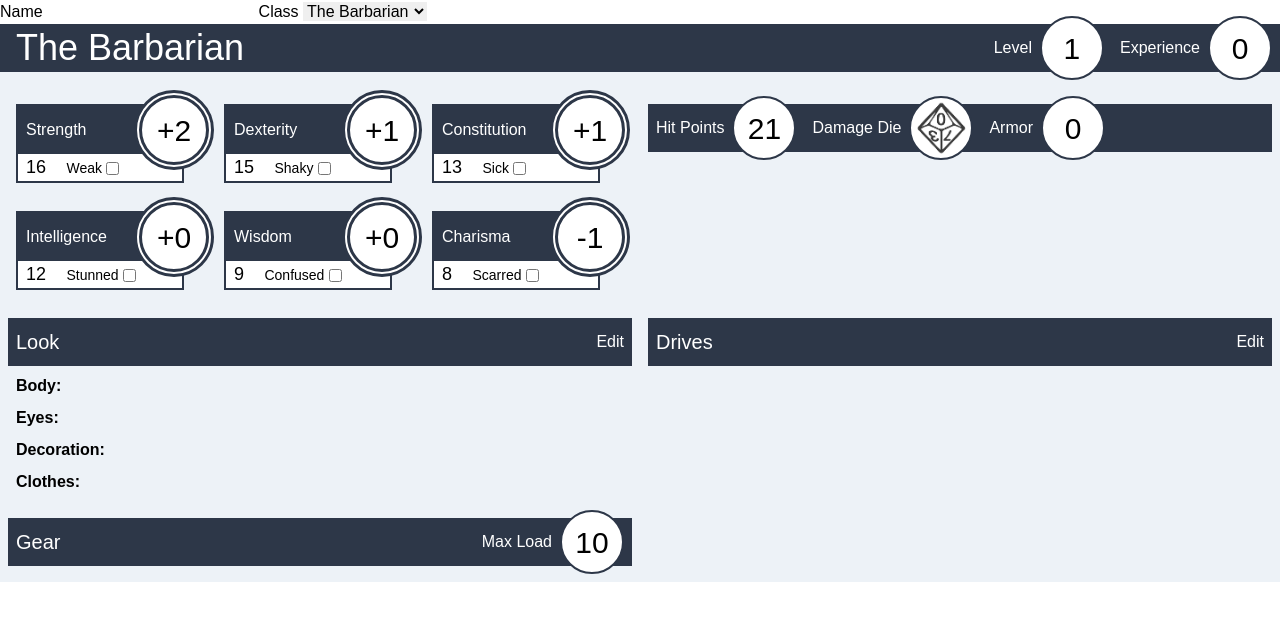
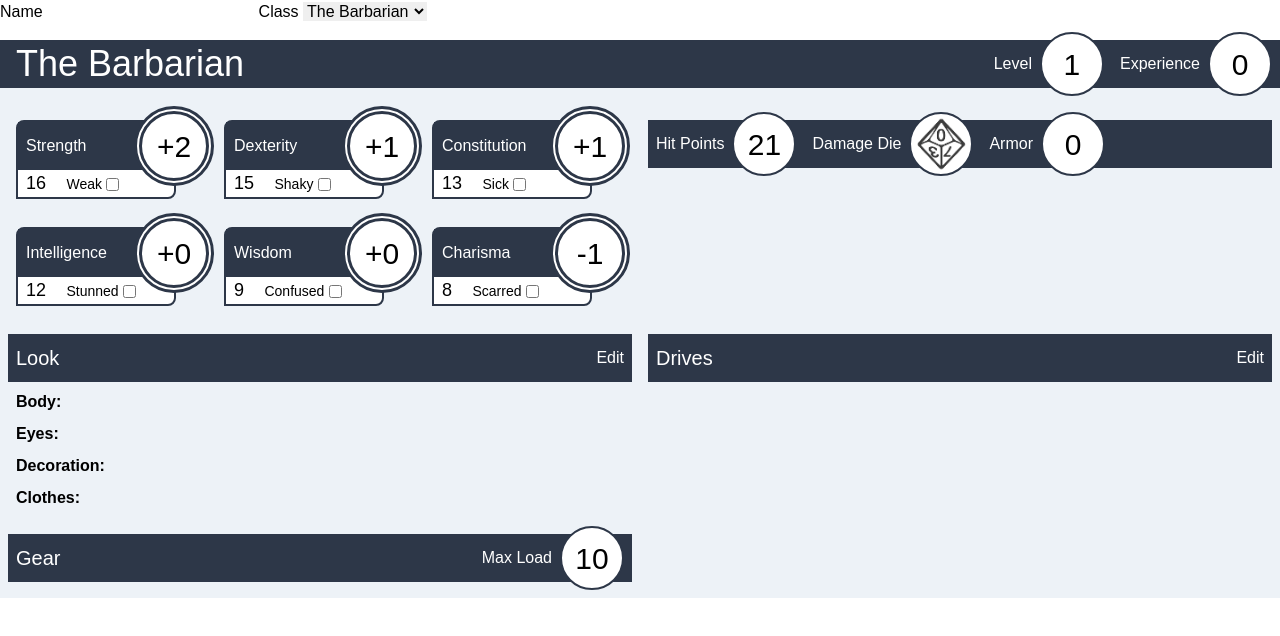
Before and after one commit to robfletcher/dungeon-world-sheets, a Svelte app: page / in a window 1280 px wide. Shown: the top 636 px of the page. Built offline with nearby package versions, Linux system fonts and the light colour scheme; a web font is replaced by a local one.

Commit message:
Little rounded edge goodness

```diff
--- a/src/CharacterSheet.svelte
+++ b/src/CharacterSheet.svelte
@@ -76,7 +76,7 @@
 
 <style>
   main {
-    @apply grid grid-cols-2 bg-gray-200;
+    @apply grid grid-cols-2 bg-gray-200 mt-4;
   }
 
   main > header {
--- a/src/Stat.svelte
+++ b/src/Stat.svelte
@@ -16,7 +16,7 @@
 
 <style>
   .stat {
-    @apply relative ml-2 mr-8 mb-3 bg-white border-solid border-2 border-gray-800;
+    @apply relative ml-2 mr-10 mb-3 bg-white border-solid border-2 border-gray-800 rounded-br-lg rounded-tl-lg;
   }
 
   .stat h1 {
@@ -33,7 +33,7 @@
 
   .bonus {
     @apply absolute flex items-center justify-center h-20 w-20 bg-white border-double border-8 border-gray-800 rounded-full text-3xl;
-    right: -2rem;
+    right: -2.5rem;
     top: -1rem;
   }
 
```
